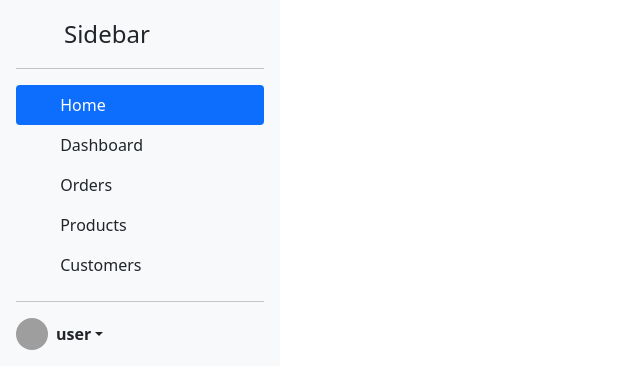
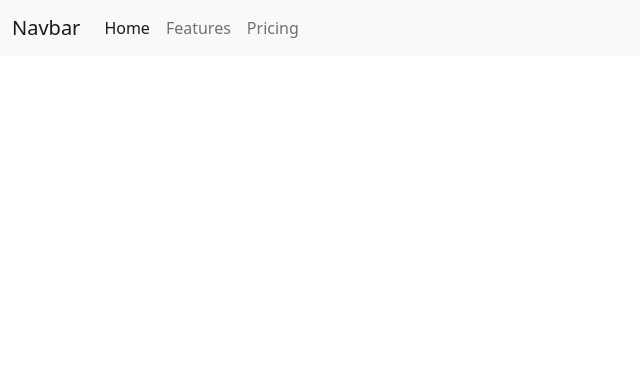
Before and after one commit to Clement-Julia/TPQuizz, a PHP site: page /vues/utilisateurs/index.php in a window 1280 px wide. Shown: the top 389 px of the page, without its empty margins (0-640 px from the left). Run offline with PHP 8.4, Linux system fonts and the light colour scheme; some libraries are stand-ins or nearby versions; grey boxes are pictures that could not be loaded.

Commit message:
changement de la tête de la navbar

```diff
--- a/vues/utilisateurs/footer.php
+++ b/vues/utilisateurs/footer.php
@@ -1,6 +1,6 @@
-    <script src="https://cdn.jsdelivr.net/npm/bootstrap@5.0.0-beta3/dist/js/bootstrap.bundle.min.js" integrity="sha384-JEW9xMcG8R+pH31jmWH6WWP0WintQrMb4s7ZOdauHnUtxwoG2vI5DkLtS3qm9Ekf" crossorigin="anonymous"></script>
-    <script src="https://cdn.jsdelivr.net/npm/@popperjs/core@2.9.1/dist/umd/popper.min.js" integrity="sha384-SR1sx49pcuLnqZUnnPwx6FCym0wLsk5JZuNx2bPPENzswTNFaQU1RDvt3wT4gWFG" crossorigin="anonymous"></script>
-    <script src="https://cdn.jsdelivr.net/npm/bootstrap@5.0.0-beta3/dist/js/bootstrap.min.js" integrity="sha384-j0CNLUeiqtyaRmlzUHCPZ+Gy5fQu0dQ6eZ/xAww941Ai1SxSY+0EQqNXNE6DZiVc" crossorigin="anonymous"></script>
+    <script src="https://code.jquery.com/jquery-3.3.1.slim.min.js" integrity="sha384-q8i/X+965DzO0rT7abK41JStQIAqVgRVzpbzo5smXKp4YfRvH+8abtTE1Pi6jizo" crossorigin="anonymous"></script>
+    <script src="https://cdnjs.cloudflare.com/ajax/libs/popper.js/1.14.6/umd/popper.min.js" integrity="sha384-wHAiFfRlMFy6i5SRaxvfOCifBUQy1xHdJ/yoi7FRNXMRBu5WHdZYu1hA6ZOblgut" crossorigin="anonymous"></script>
+    <script src="https://stackpath.bootstrapcdn.com/bootstrap/4.2.1/js/bootstrap.min.js" integrity="sha384-B0UglyR+jN6CkvvICOB2joaf5I4l3gm9GU6Hc1og6Ls7i6U/mkkaduKaBhlAXv9k" crossorigin="anonymous"></script>
 
     </body>
 </html>
--- a/vues/utilisateurs/header.php
+++ b/vues/utilisateurs/header.php
@@ -5,59 +5,29 @@
     <meta name="viewport" content="width=device-width, initial-scale=1.0">
     <link href="https://cdn.jsdelivr.net/npm/bootstrap@5.0.0-beta3/dist/css/bootstrap.min.css" rel="stylesheet" integrity="sha384-eOJMYsd53ii+scO/bJGFsiCZc+5NDVN2yr8+0RDqr0Ql0h+rP48ckxlpbzKgwra6" crossorigin="anonymous">
     <link rel="stylesheet" type="text/css" href="../css/styles.css">
+    <script src="https://kit.fontawesome.com/f3f16a7b72.js" crossorigin="anonymous"></script>
     <title>TPQuizz</title>
 </head>
+
 <body>
-<div class="d-flex flex-column p-3 bg-light" style="width: 280px;">
-  <a href="/" class="d-flex align-items-center mb-3 mb-md-0 me-md-auto link-dark text-decoration-none">
-    <svg class="bi me-2" width="40" height="32"><use xlink:href="#bootstrap"></use></svg>
-    <span class="fs-4">Sidebar</span>
-  </a>
-  <hr>
-  <ul class="nav nav-pills flex-column mb-auto">
+    <nav class="navbar navbar-expand-lg navbar-light bg-light">
+      <div class="container-fluid">
+        <a class="navbar-brand" href="#">Navbar</a>
+        <button class="navbar-toggler" type="button" data-bs-toggle="collapse" data-bs-target="#navbarNav" aria-controls="navbarNav" aria-expanded="false" aria-label="Toggle navigation">
+          <span class="navbar-toggler-icon"></span>
+        </button>
+        <div class="collapse navbar-collapse" id="navbarNav">
+          <ul class="navbar-nav">
             <li class="nav-item">
-      <a href="#" class="nav-link active">
-        <svg class="bi me-2" width="16" height="16"><use xlink:href="#home"></use></svg>
-        Home
-      </a>
+              <a class="nav-link active" aria-current="page" href="#">Home</a>
             </li>
-    <li>
-      <a href="#" class="nav-link link-dark">
-        <svg class="bi me-2" width="16" height="16"><use xlink:href="#speedometer2"></use></svg>
-        Dashboard
-      </a>
+            <li class="nav-item">
+              <a class="nav-link" href="#">Features</a>
             </li>
-    <li>
-      <a href="#" class="nav-link link-dark">
-        <svg class="bi me-2" width="16" height="16"><use xlink:href="#table"></use></svg>
-        Orders
-      </a>
+            <li class="nav-item">
+              <a class="nav-link" href="#">Pricing</a>
             </li>
-    <li>
-      <a href="#" class="nav-link link-dark">
-        <svg class="bi me-2" width="16" height="16"><use xlink:href="#grid"></use></svg>
-        Products
-      </a>
-    </li>
-    <li>
-      <a href="#" class="nav-link link-dark">
-        <svg class="bi me-2" width="16" height="16"><use xlink:href="#people-circle"></use></svg>
-        Customers
-      </a>
-    </li>
-  </ul>
-  <hr>
-  <div class="dropdown">
-    <a href="#" class="d-flex align-items-center link-dark text-decoration-none dropdown-toggle" id="dropdownUser2" data-bs-toggle="dropdown" aria-expanded="false">
-      <img src="https://github.com/mdo.png" alt="mdo" width="32" height="32" class="rounded-circle me-2">
-      <strong>user</strong>
-    </a>
-    <ul class="dropdown-menu text-small shadow" aria-labelledby="dropdownUser2">
-      <li><a class="dropdown-item" href="#">New project...</a></li>
-      <li><a class="dropdown-item" href="#">Settings</a></li>
-      <li><a class="dropdown-item" href="#">Profile</a></li>
-      <li><hr class="dropdown-divider"></li>
-      <li><a class="dropdown-item" href="#">Sign out</a></li>
           </ul>
         </div>
       </div>
+    </nav>
```
Lines whose indentation alone changed are shown as unchanged.
